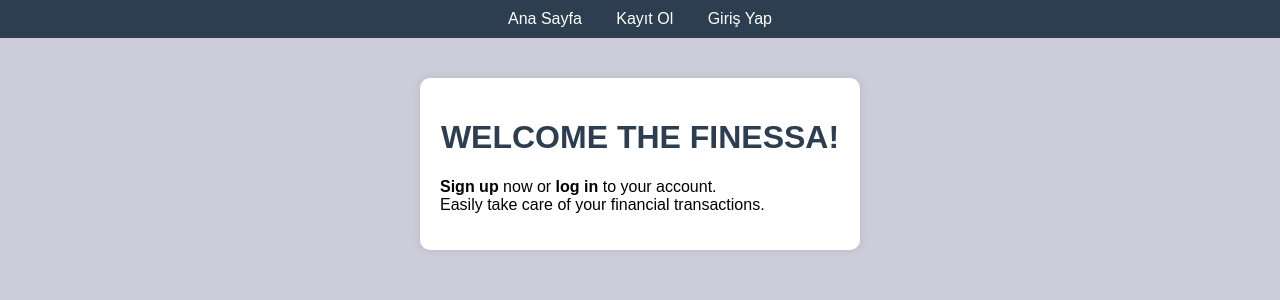
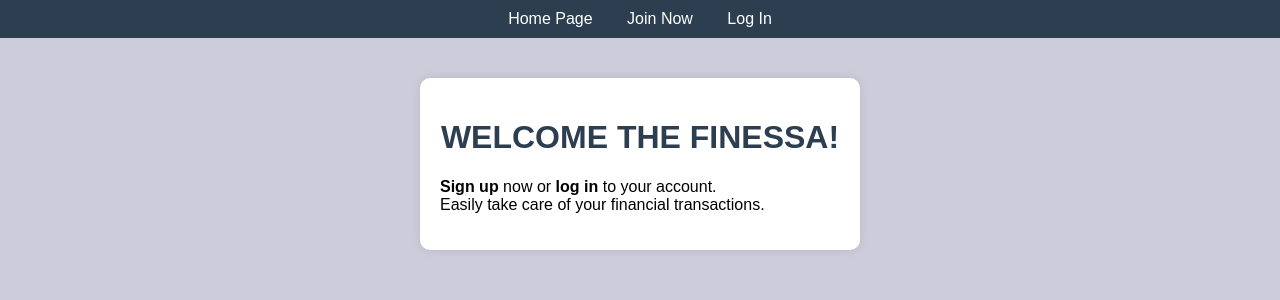
Before and after one commit to elifoztaylan/bank_project, a Flask app: page / in a window 1280 px wide. Shown: the top 300 px of the page. Run offline with Flask 3, Linux system fonts and the light colour scheme.

Commit message:
Some names have been changed.

```diff
--- a/templates/base.html
+++ b/templates/base.html
@@ -7,13 +7,13 @@
 </head>
 <body>
   <nav>
-    <a href="{{ url_for('index') }}">Ana Sayfa</a>
+    <a href="{{ url_for('index') }}">Home Page</a>
     {% if session.user_id %}
-      <a href="{{ url_for('hesap') }}">Hesabım</a>
-      <a href="{{ url_for('logout') }}">Çıkış</a>
+      <a href="{{ url_for('hesap') }}">My Account</a>
+      <a href="{{ url_for('logout') }}">Log Out</a>
     {% else %}
-      <a href="{{ url_for('register') }}">Kayıt Ol</a>
-      <a href="{{ url_for('login') }}">Giriş Yap</a>
+      <a href="{{ url_for('register') }}">Join Now</a>
+      <a href="{{ url_for('login') }}">Log In</a>
     {% endif %}
   </nav>
   <div class="container">
```
